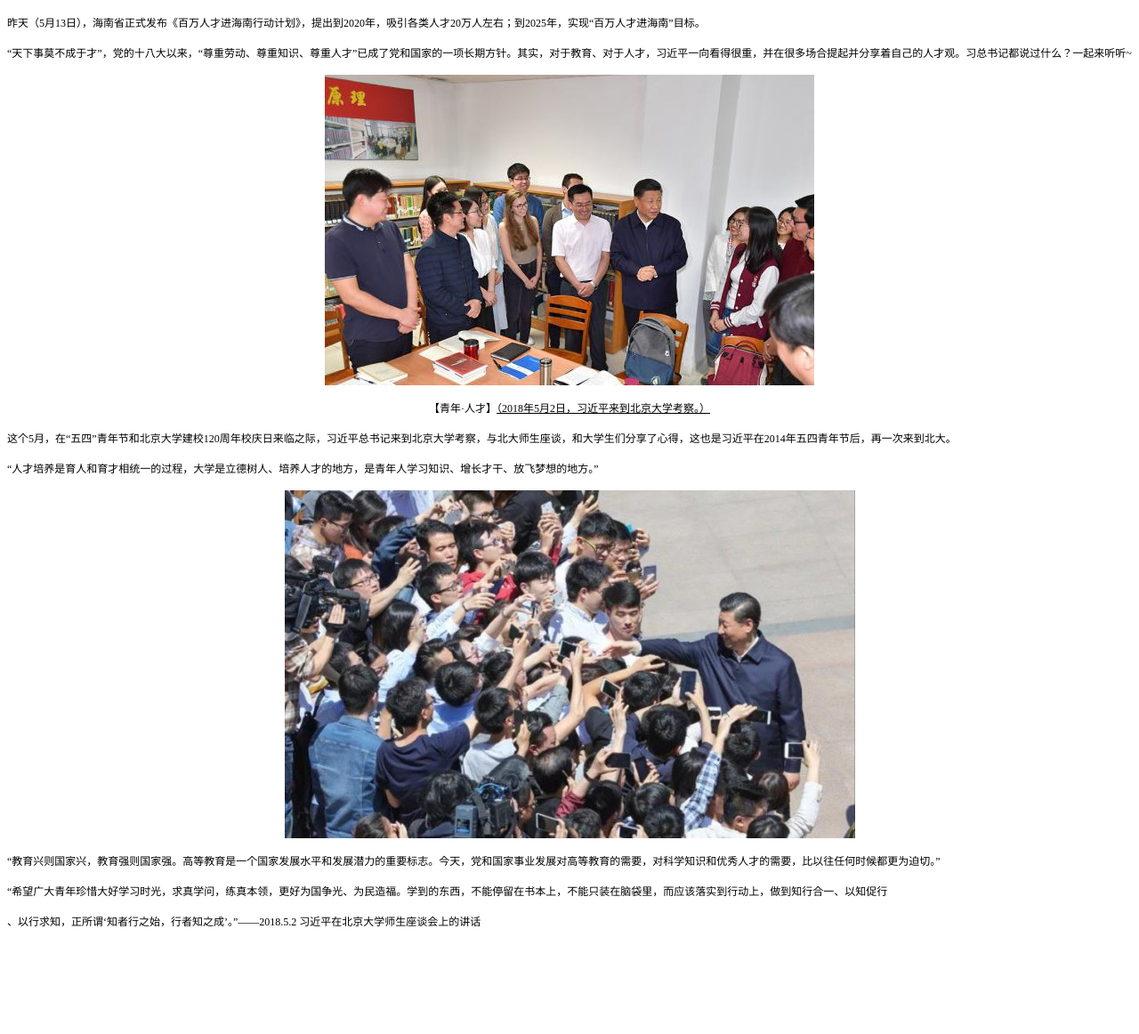
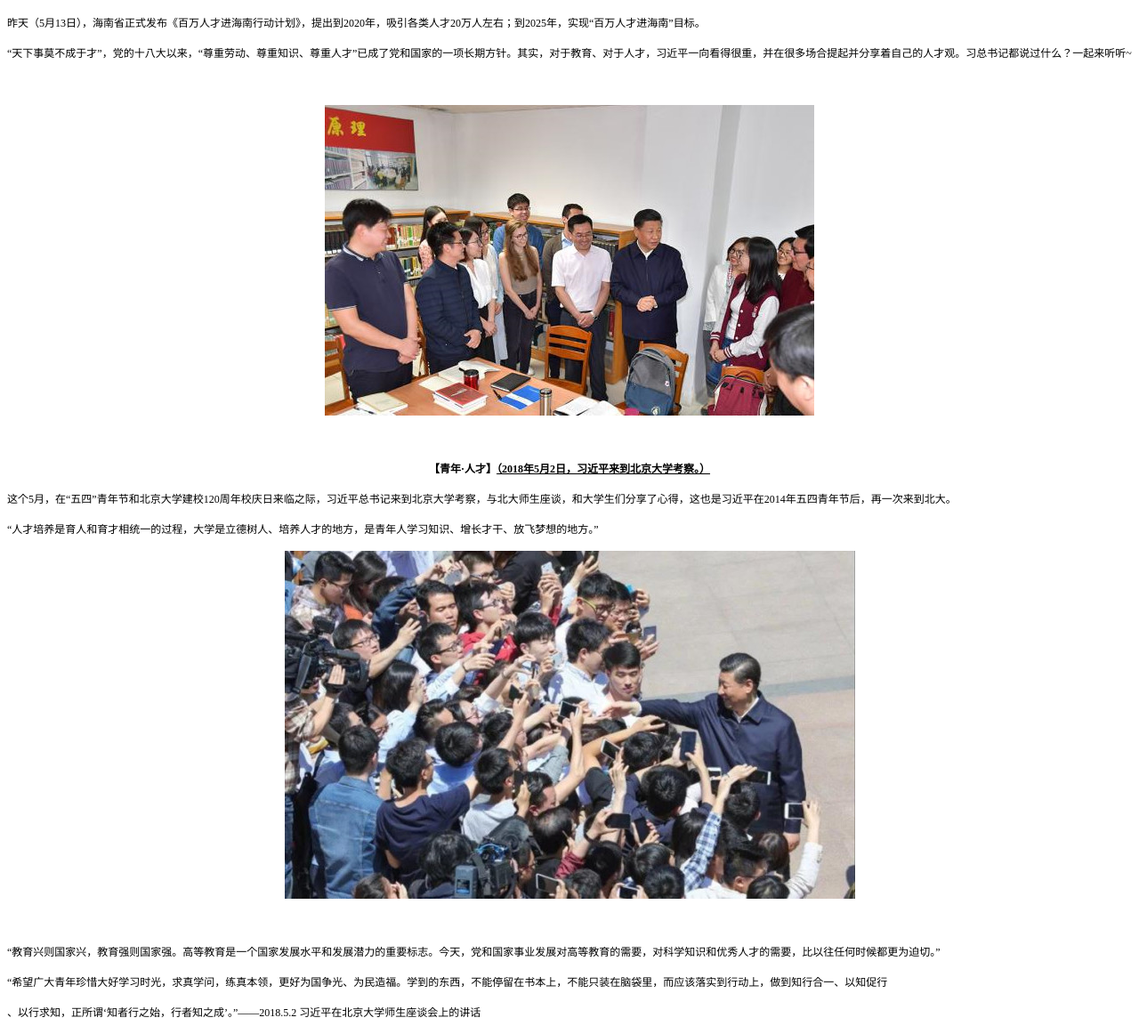
Before and after one commit to wesssgruel/2018.5.15, a plain HTML site: page index.html in a window 1280 px wide. Shown: the whole page at 89% size. Before the commit the page ends 1060 px from the top, so only its background shows below. Drawn offline with Linux system fonts and the light colour scheme; files whose address does not match are found by name.

Commit message:
Update index.html

```diff
--- a/index.html
+++ b/index.html
@@ -9,11 +9,17 @@
 <p>
     <span style="font-size: 12px;">“天下事莫不成于才”，党的十八大以来，“尊重劳动、尊重知识、尊重人才”已成了党和国家的一项长期方针。其实，对于教育、对于人才，习近平一向看得很重，并在很多场合提起并分享着自己的人才观。习总书记都说过什么？一起来听听~</span>
 </p>
+<p>
+    <span style="font-size: 12px;"><br/></span>
+</p>
 <p style="text-align: center;">
     <img align="center" src=" wesssgruel.github.io/22.jpeg"/>
 </p>
 <p style="text-align: center;">
-    <span style="font-size: 12px;">【青年·人才】</span><a style="font-size: 12px; text-decoration: underline;"><span style="font-size: 12px;">（2018年5月2日，习近平来到北京大学考察。）</span></a>
+    <span style="font-size: 12px;"><br/></span>
+</p>
+<p style="text-align: center;">
+    <strong><span style="font-size: 12px;">【青年·人才】</span></strong><a style="font-size: 12px; text-decoration: underline;"><strong><span style="font-size: 12px;">（2018年5月2日，习近平来到北京大学考察。）</span></strong></a>
 </p>
 <p>
     <span style="font-size: 12px;">这个5月，在“五四”青年节和北京大学建校120周年校庆日来临之际，习近平总书记来到北京大学考察，与北大师生座谈，和大学生们分享了心得，这也是习近平在2014年五四青年节后，再一次来到北大。</span>
@@ -23,6 +29,9 @@
 </p>
 <p style="text-align: center;">
     <img align="center" src=" wesssgruel.github.io/641.jpeg"/>
+</p>
+<p>
+    <br/>
 </p>
 <p>
     <span style="font-size: 12px;">“教育兴则国家兴，教育强则国家强。高等教育是一个国家发展水平和发展潜力的重要标志。今天，党和国家事业发展对高等教育的需要，对科学知识和优秀人才的需要，比以往任何时候都更为迫切。”</span>
```
